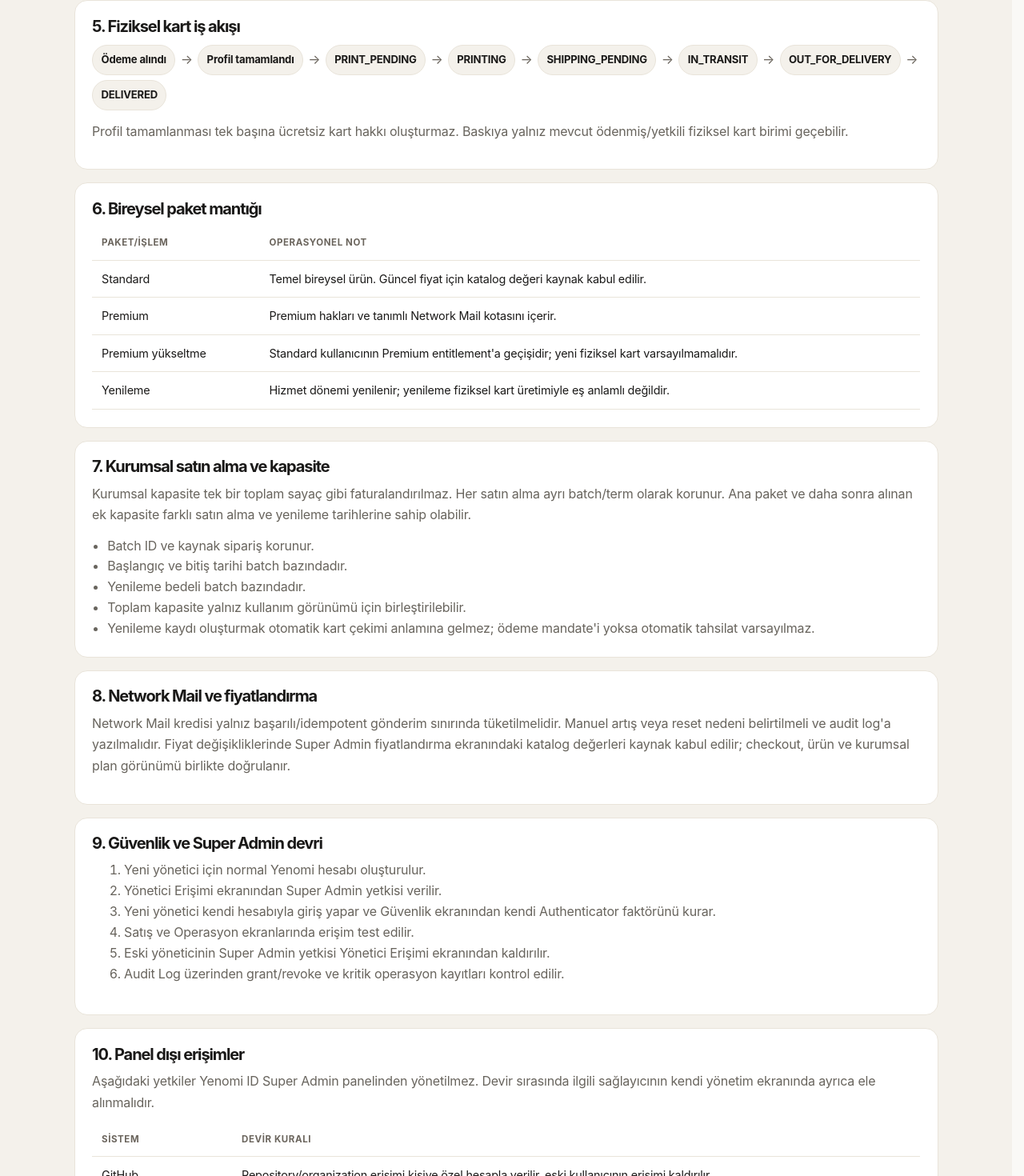
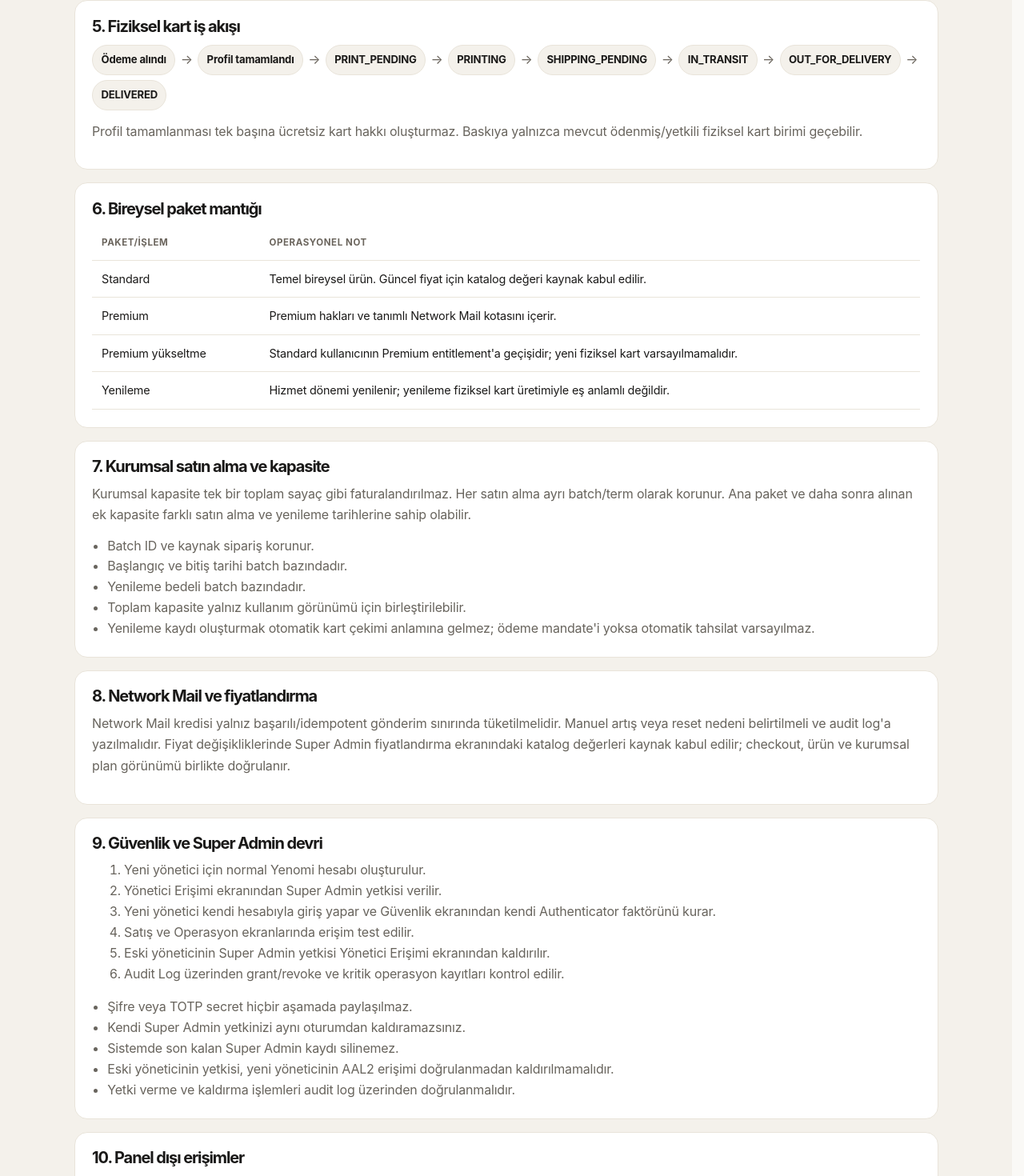
Before and after one commit to sevcanesim/id_system, a Next.js app: page /admin/devir-rehberi in a window 1280 px wide. Shown: the part 1765-3235 px from the top of the page at 80% size. Built offline with nearby package versions, Linux system fonts and the light colour scheme; no server answers.

Commit message:
docs(admin): preserve super admin handover safeguards

```diff
--- a/app/admin/devir-rehberi/page.tsx
+++ b/app/admin/devir-rehberi/page.tsx
@@ -21,7 +21,7 @@
 
       <section className={styles.section}><h2>4. Operasyon Merkezi — /admin/operations</h2><table><thead><tr><th>Sekme</th><th>Görev</th></tr></thead><tbody><tr><td>Baskı & Kargo</td><td>Ödenmiş fiziksel kartın baskı kuyruğu, baskı onayı, kargo firması/takip no ve teslimat aşamaları.</td></tr><tr><td>Network Mail</td><td>Premium kullanıcı kotası ve yetkili manuel düzeltmeler.</td></tr><tr><td>Lisans Batchleri</td><td>Kurumsal ana paket ve sonradan alınan ek kapasiteleri ayrı satın alma/yenileme dönemleriyle izler.</td></tr><tr><td>Fiyatlandırma</td><td>Aktif ürün ve kurumsal paket fiyatlarını katalog kaynağından yönetir.</td></tr><tr><td>Audit Log</td><td>Yönetici aksiyonlarının zaman damgalı denetim geçmişini gösterir.</td></tr></tbody></table></section>
 
-      <section className={styles.section}><h2>5. Fiziksel kart iş akışı</h2><div className={styles.flow}><span>Ödeme alındı</span><i>→</i><span>Profil tamamlandı</span><i>→</i><span>PRINT_PENDING</span><i>→</i><span>PRINTING</span><i>→</i><span>SHIPPING_PENDING</span><i>→</i><span>IN_TRANSIT</span><i>→</i><span>OUT_FOR_DELIVERY</span><i>→</i><span>DELIVERED</span></div><p>Profil tamamlanması tek başına ücretsiz kart hakkı oluşturmaz. Baskıya yalnız mevcut ödenmiş/yetkili fiziksel kart birimi geçebilir.</p></section>
+      <section className={styles.section}><h2>5. Fiziksel kart iş akışı</h2><div className={styles.flow}><span>Ödeme alındı</span><i>→</i><span>Profil tamamlandı</span><i>→</i><span>PRINT_PENDING</span><i>→</i><span>PRINTING</span><i>→</i><span>SHIPPING_PENDING</span><i>→</i><span>IN_TRANSIT</span><i>→</i><span>OUT_FOR_DELIVERY</span><i>→</i><span>DELIVERED</span></div><p>Profil tamamlanması tek başına ücretsiz kart hakkı oluşturmaz. Baskıya yalnızca mevcut ödenmiş/yetkili fiziksel kart birimi geçebilir.</p></section>
 
       <section className={styles.section}><h2>6. Bireysel paket mantığı</h2><table><thead><tr><th>Paket/işlem</th><th>Operasyonel not</th></tr></thead><tbody><tr><td>Standard</td><td>Temel bireysel ürün. Güncel fiyat için katalog değeri kaynak kabul edilir.</td></tr><tr><td>Premium</td><td>Premium hakları ve tanımlı Network Mail kotasını içerir.</td></tr><tr><td>Premium yükseltme</td><td>Standard kullanıcının Premium entitlement'a geçişidir; yeni fiziksel kart varsayılmamalıdır.</td></tr><tr><td>Yenileme</td><td>Hizmet dönemi yenilenir; yenileme fiziksel kart üretimiyle eş anlamlı değildir.</td></tr></tbody></table></section>
 
@@ -29,7 +29,7 @@
 
       <section className={styles.section}><h2>8. Network Mail ve fiyatlandırma</h2><p>Network Mail kredisi yalnız başarılı/idempotent gönderim sınırında tüketilmelidir. Manuel artış veya reset nedeni belirtilmeli ve audit log'a yazılmalıdır. Fiyat değişikliklerinde Super Admin fiyatlandırma ekranındaki katalog değerleri kaynak kabul edilir; checkout, ürün ve kurumsal plan görünümü birlikte doğrulanır.</p></section>
 
-      <section className={styles.section}><h2>9. Güvenlik ve Super Admin devri</h2><ol><li>Yeni yönetici için normal Yenomi hesabı oluşturulur.</li><li><Link href="/admin/access">Yönetici Erişimi</Link> ekranından Super Admin yetkisi verilir.</li><li>Yeni yönetici kendi hesabıyla giriş yapar ve <Link href="/admin/security">Güvenlik</Link> ekranından kendi Authenticator faktörünü kurar.</li><li>Satış ve Operasyon ekranlarında erişim test edilir.</li><li>Eski yöneticinin Super Admin yetkisi <Link href="/admin/access">Yönetici Erişimi</Link> ekranından kaldırılır.</li><li>Audit Log üzerinden grant/revoke ve kritik operasyon kayıtları kontrol edilir.</li></ol></section>
+      <section className={styles.section}><h2>9. Güvenlik ve Super Admin devri</h2><ol><li>Yeni yönetici için normal Yenomi hesabı oluşturulur.</li><li><Link href="/admin/access">Yönetici Erişimi</Link> ekranından Super Admin yetkisi verilir.</li><li>Yeni yönetici kendi hesabıyla giriş yapar ve <Link href="/admin/security">Güvenlik</Link> ekranından kendi Authenticator faktörünü kurar.</li><li>Satış ve Operasyon ekranlarında erişim test edilir.</li><li>Eski yöneticinin Super Admin yetkisi <Link href="/admin/access">Yönetici Erişimi</Link> ekranından kaldırılır.</li><li>Audit Log üzerinden grant/revoke ve kritik operasyon kayıtları kontrol edilir.</li></ol><ul><li>Şifre veya TOTP secret hiçbir aşamada paylaşılmaz.</li><li>Kendi Super Admin yetkinizi aynı oturumdan kaldıramazsınız.</li><li>Sistemde son kalan Super Admin kaydı silinemez.</li><li>Eski yöneticinin yetkisi, yeni yöneticinin AAL2 erişimi doğrulanmadan kaldırılmamalıdır.</li><li>Yetki verme ve kaldırma işlemleri audit log üzerinden doğrulanmalıdır.</li></ul></section>
 
       <section className={styles.section}><h2>10. Panel dışı erişimler</h2><p>Aşağıdaki yetkiler Yenomi ID Super Admin panelinden yönetilmez. Devir sırasında ilgili sağlayıcının kendi yönetim ekranında ayrıca ele alınmalıdır.</p><table><thead><tr><th>Sistem</th><th>Devir kuralı</th></tr></thead><tbody><tr><td>GitHub</td><td>Repository/organization erişimi kişiye özel hesapla verilir, eski kullanıcının erişimi kaldırılır.</td></tr><tr><td>Vercel</td><td>Team/project erişimi yeni yöneticiye atanır; production environment secret'ları mesajla paylaşılmaz.</td></tr><tr><td>Supabase</td><td>Project/team erişimi ayrı kullanıcıya verilir; service-role key paylaşımı yapılmaz.</td></tr><tr><td>iyzico</td><td>Merchant panel yetkileri sağlayıcı panelinden devredilir.</td></tr><tr><td>Resend / e-posta</td><td>Hesap/alan adı erişimleri sağlayıcı tarafından yönetilir.</td></tr><tr><td>Domain / DNS</td><td>Registrar ve DNS sağlayıcısı erişimi ayrıca devredilir.</td></tr></tbody></table></section>
 
```
